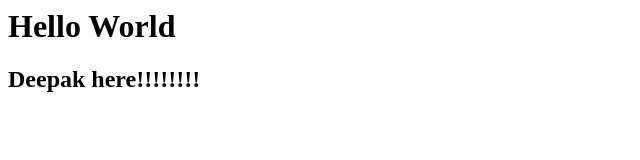
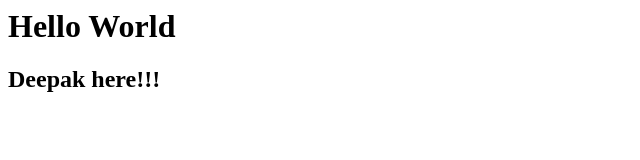
Before and after one commit to bash4me/bashrep, a plain HTML site: page Index.html in a window 1280 px wide. Shown: the full height of the page, 0-640 px from the left. Drawn offline with Linux system fonts and the light colour scheme.

Commit message:
3rd Change

```diff
--- a/Index.html
+++ b/Index.html
@@ -5,7 +5,7 @@
 <body>
 <h1>Hello World</h1>
 <h2>
-Deepak here!!!!!!!!
+Deepak here!!!
 </h2>
 <body>
 </html>
```
